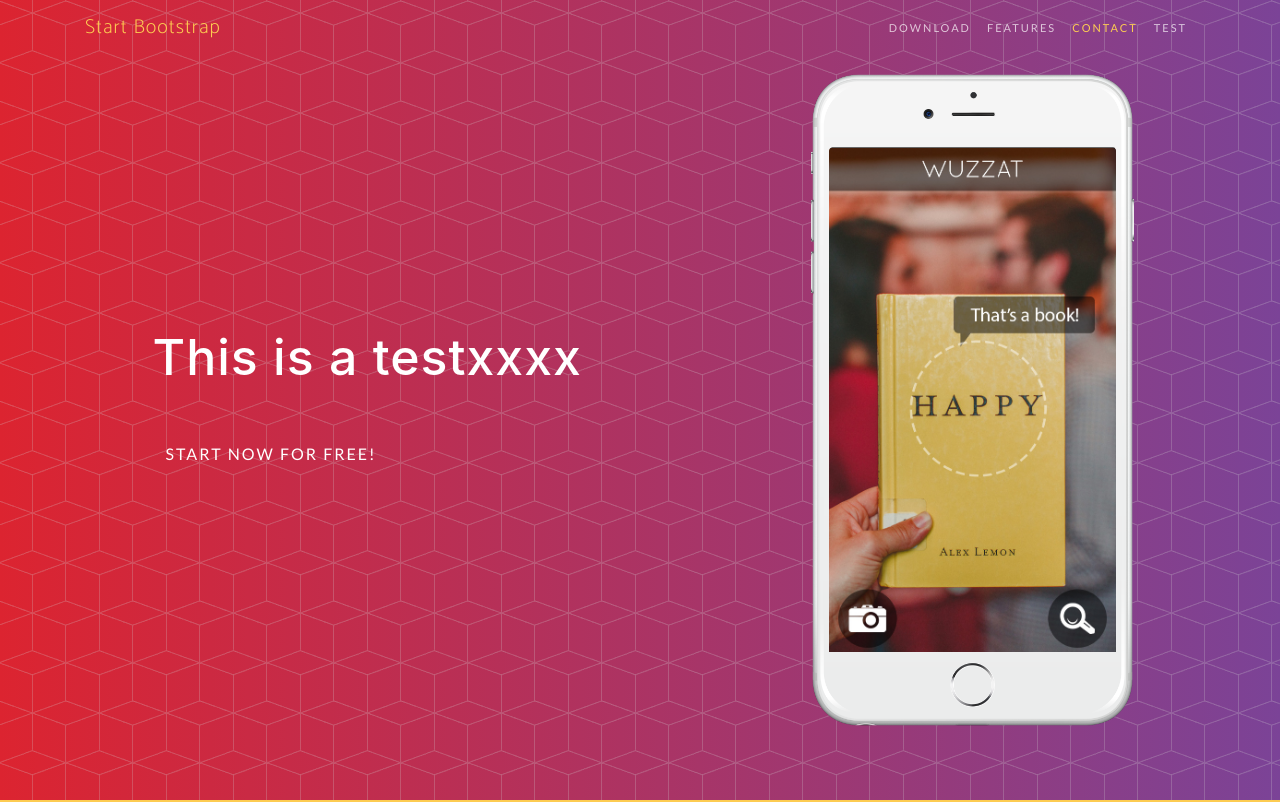
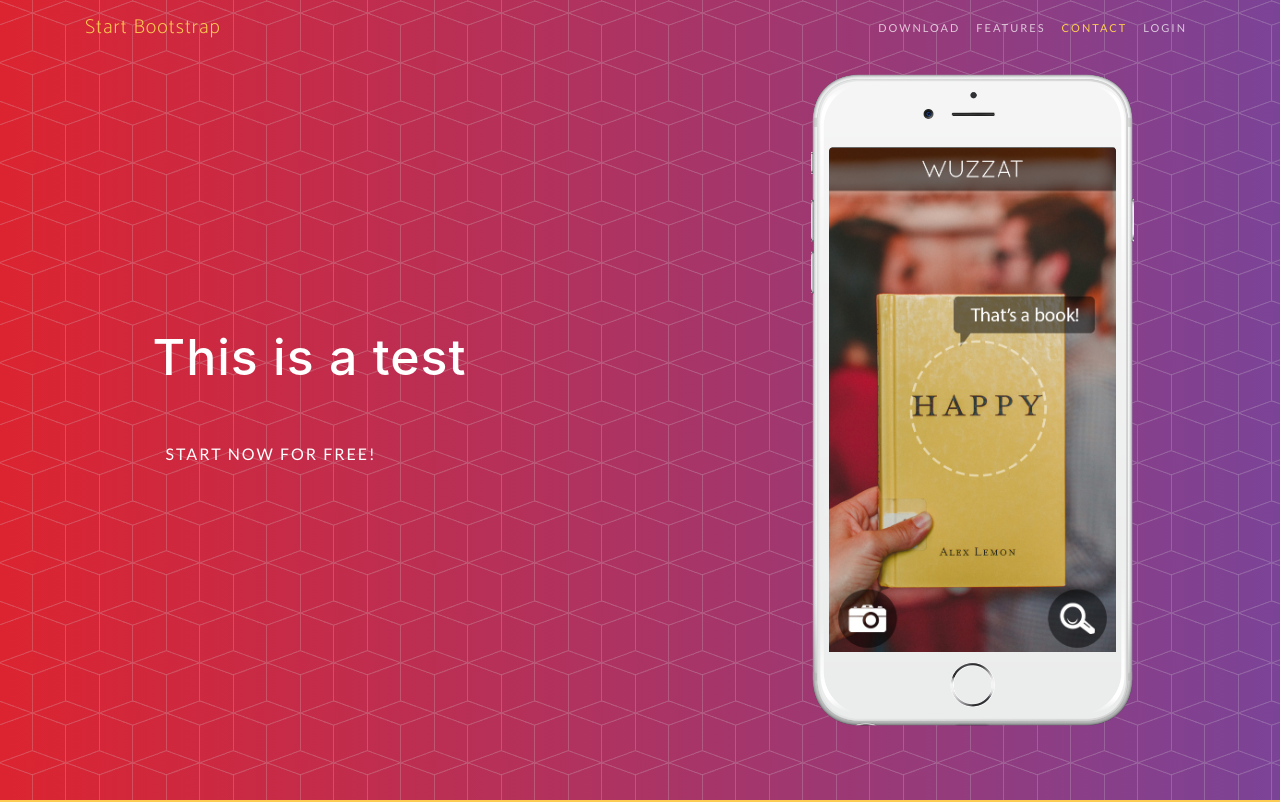
Before and after one commit to vietlife/VietlifeLandingPage, a website with bundled scripts: page index.html in a window 1280 px wide. Shown: the top 802 px of the page. Built offline with nearby package versions, Linux system fonts and the light colour scheme; a web font is replaced by a local one.

Commit message:
Changed message

```diff
--- a/index.html
+++ b/index.html
@@ -50,7 +50,7 @@
             <a class="nav-link js-scroll-trigger" href="#contact">Contact</a>
           </li>
             <li class="nav-item">
-              <a class="nav-link js-scroll-trigger" href="#test">Test</a>
+              <a class="nav-link js-scroll-trigger" href="#login">Login</a>
             </li>
           </ul>
         </div>
@@ -63,7 +63,7 @@
         <div class="row h-100">
           <div class="col-lg-7 my-auto">
             <div class="header-content mx-auto">
-              <h1 class="mb-5">This is a testxxxx</h1>
+              <h1 class="mb-5">This is a test</h1>
               <a href="#download" class="btn btn-outline btn-xl js-scroll-trigger">Start Now for Free!</a>
             </div>
           </div>
```
